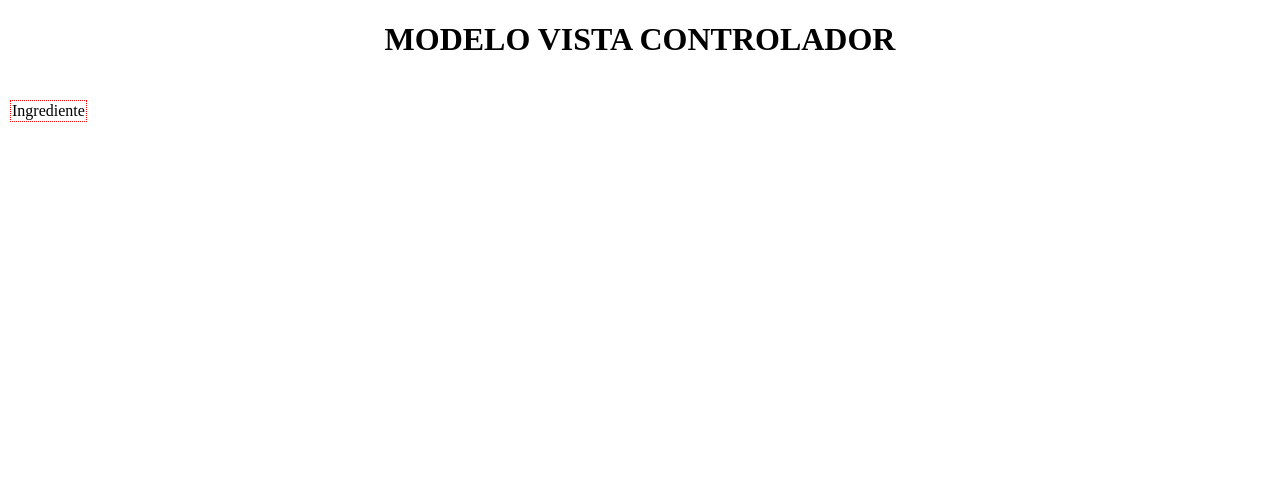
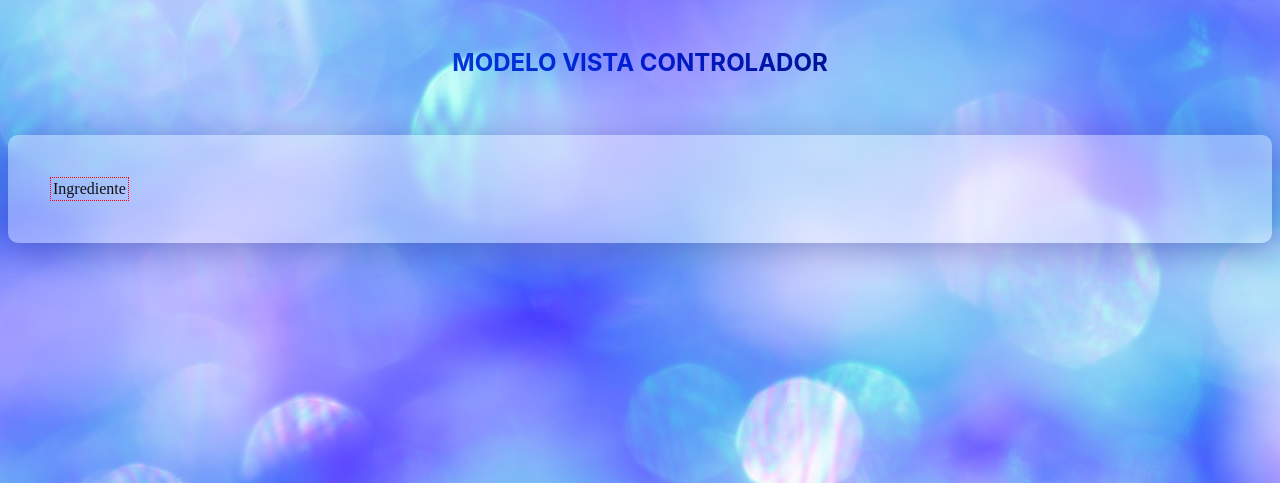
Before and after one commit to quintabcn/php.training, a PHP site: page / in a window 1280 px wide. Shown: the top 483 px of the page. Run offline with PHP 8.4, Linux system fonts and the light colour scheme; data that the repository does not hold is empty.

Commit message:
crud mvc 1

```diff
--- a/CRUD-MVC/css/style.css
+++ b/CRUD-MVC/css/style.css
@@ -5,13 +5,12 @@
 }
 
 body{
-    background-image: url(http://localhost/pildoras/PHP-MySQL/crud/img/clowns.jpg);
+    background-image: url(http://localhost/php.training/CRUD-MVC/img/background.jpg);
     background-repeat: no-repeat;
     background-size: cover;
     height: 100%;
     background-repeat: center;
     color: white;
-
 }
 
 h1{
@@ -22,6 +21,12 @@ h1{
     display: block;
     text-align: center;
     transition: ease-in-out 0.5s;
+    background: #ccc;
+    font-size: 1.5rem;
+    font-family: -apple-system, BlinkMacSystemFont, 'Segoe UI', Roboto, Oxygen, Ubuntu, Cantarell, 'Open Sans', 'Helvetica Neue', sans-serif;
+    background: linear-gradient(90deg, #007cf0,#001bd1, #000000);
+    -webkit-text-fill-color: transparent;
+    -webkit-background-clip: text;
 }
 table{
     margin: auto;
--- a/CRUD-MVC/index.php
+++ b/CRUD-MVC/index.php
@@ -4,12 +4,8 @@
     <meta charset="UTF-8">
     <meta name="viewport" content="width=device-width, initial-scale=1.0">
     <title>Document</title>
+    <link rel="stylesheet" href="css/style.css">
 
-    <style>
-        h1{
-        text-align: center;
-        }
-    </style>
 </head>
 <body>
     <h1>MODELO VISTA CONTROLADOR</h1>
```
Also changed, not shown: CRUD-MVC/img/background.jpg (added), CRUD-MVC/img/clowns.jpg (deleted).
